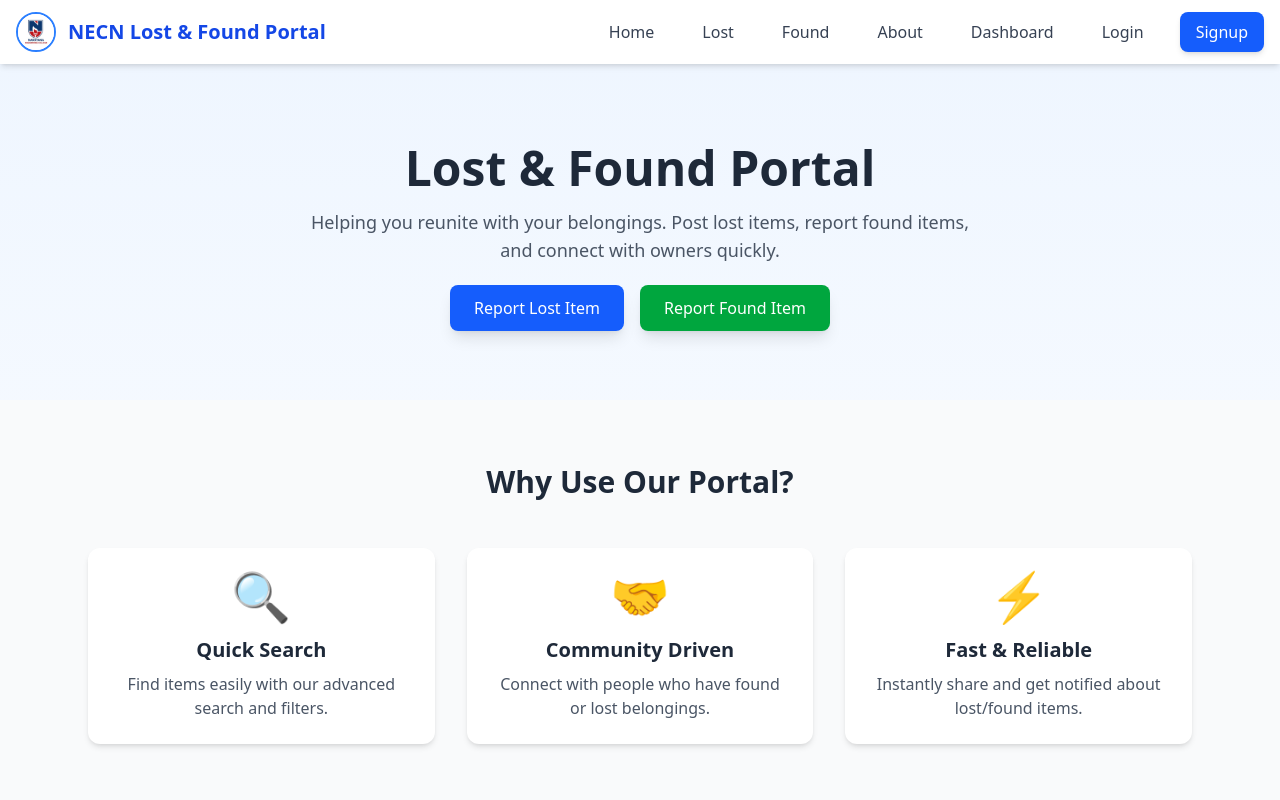
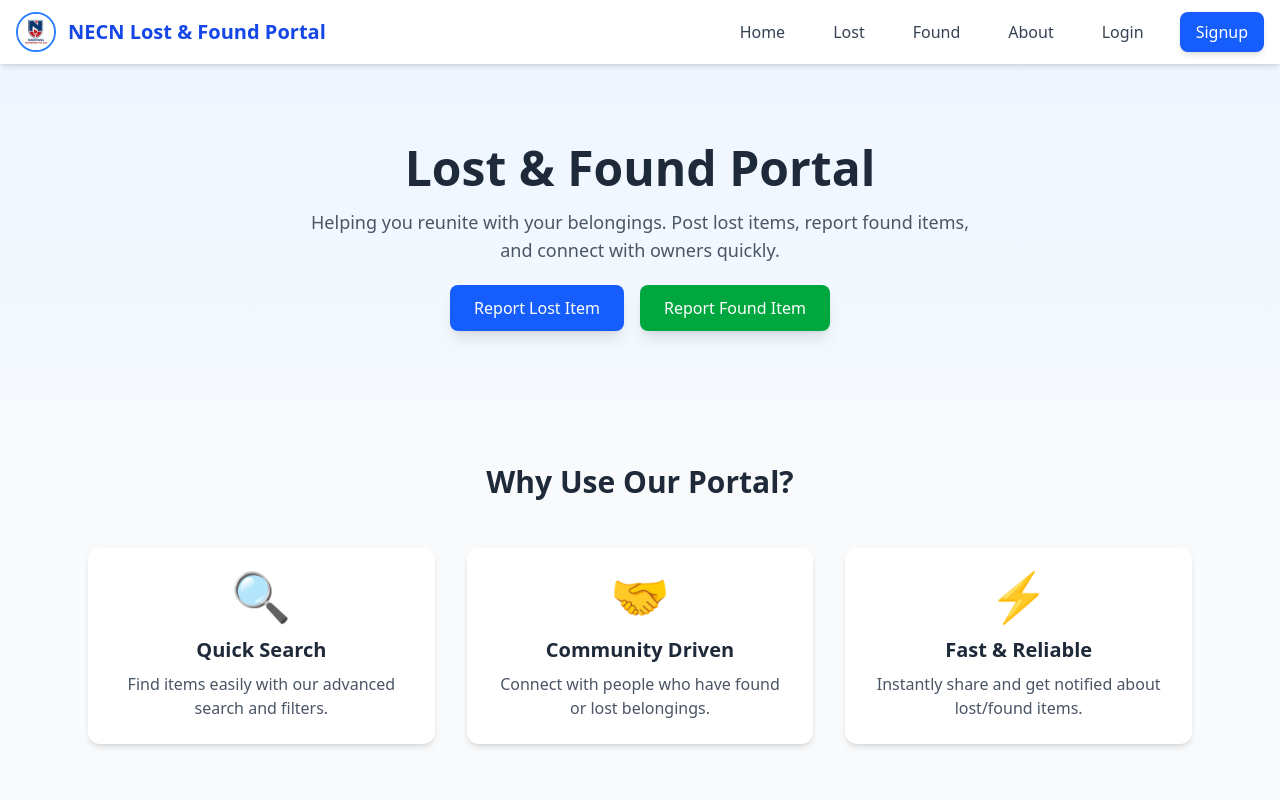
Before and after one commit to Vyshu15-chowdary/Found-or-Lost-Portal, a React (Vite) app in the folder Frontend/: page / in a window 1280 px wide. Shown: the top 800 px of the page. Built offline with nearby package versions, Linux system fonts and the light colour scheme.

Commit message:
extra nav link removed

```diff
--- a/Frontend/src/Pages/Lost.jsx
+++ b/Frontend/src/Pages/Lost.jsx
@@ -1,5 +1,5 @@
 import React, { useEffect, useState } from "react";
-import { getItems } from "../Services/itemService";
+import { getItems } from "../Services/itemService.js";
 
 export default function Lost() {
   const [lostItems, setLostItems] = useState([]);
--- a/Frontend/src/components/Navbar.jsx
+++ b/Frontend/src/components/Navbar.jsx
@@ -51,7 +51,7 @@ export default function Navbar() {
             <NavLink to="/lost" label="Lost" />
             <NavLink to="/found" label="Found" />
             <NavLink to ="/about" label="About"/>
-            <NavLink to ="/dashboard"label="Dashboard"/>
+
 
             {isLoggedIn ? (
               <>
@@ -119,7 +119,7 @@ export default function Navbar() {
           <NavLink to="/lost" label="Lost" mobile onClick={toggleMenu} />
           <NavLink to="/found" label="Found" mobile onClick={toggleMenu} />
           <NavLink to ="/about" label="About" mobile onClick={toggleMenu}/>
-          <NavLink to="/dashboard" label ="Dashboard" mobile onClick={toggleMenu}/>
+
 
           {isLoggedIn ? (
             <>
```
